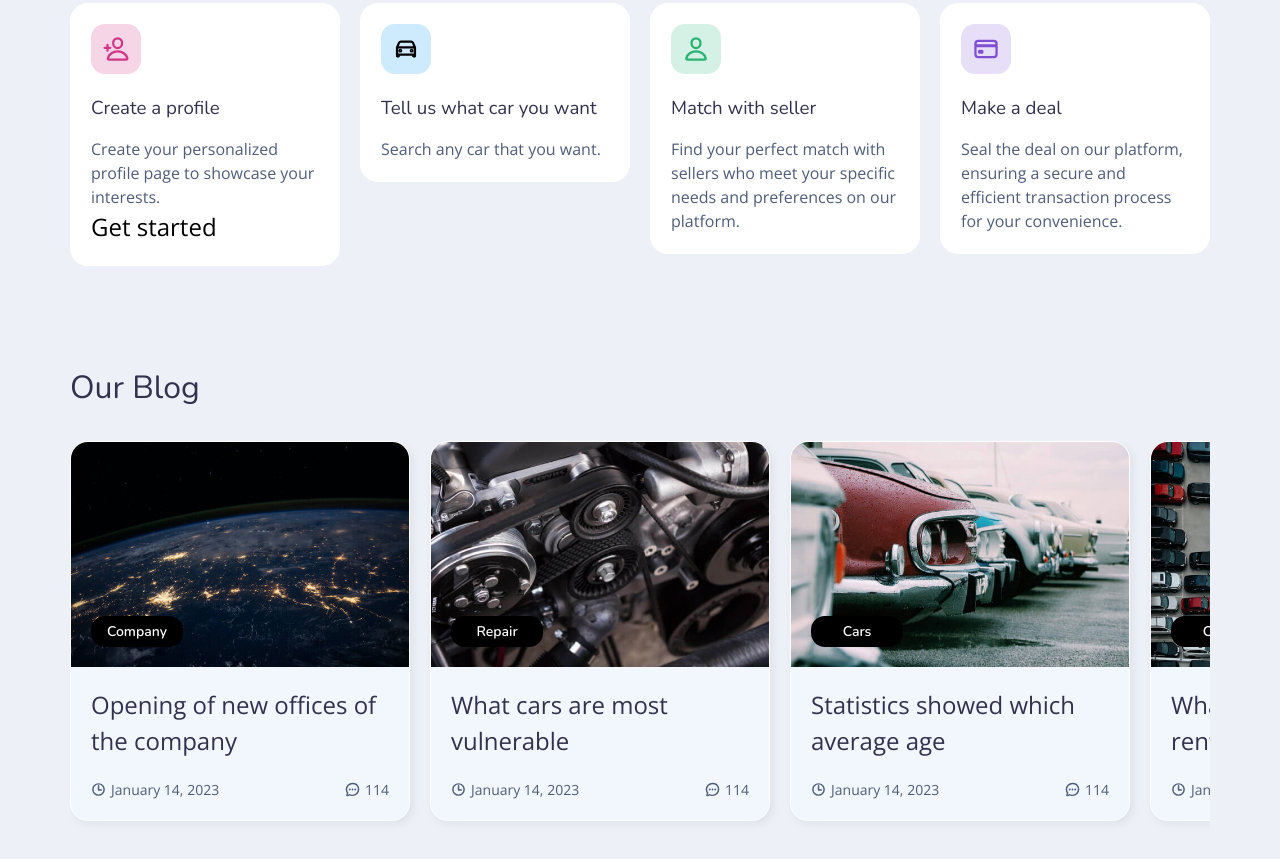
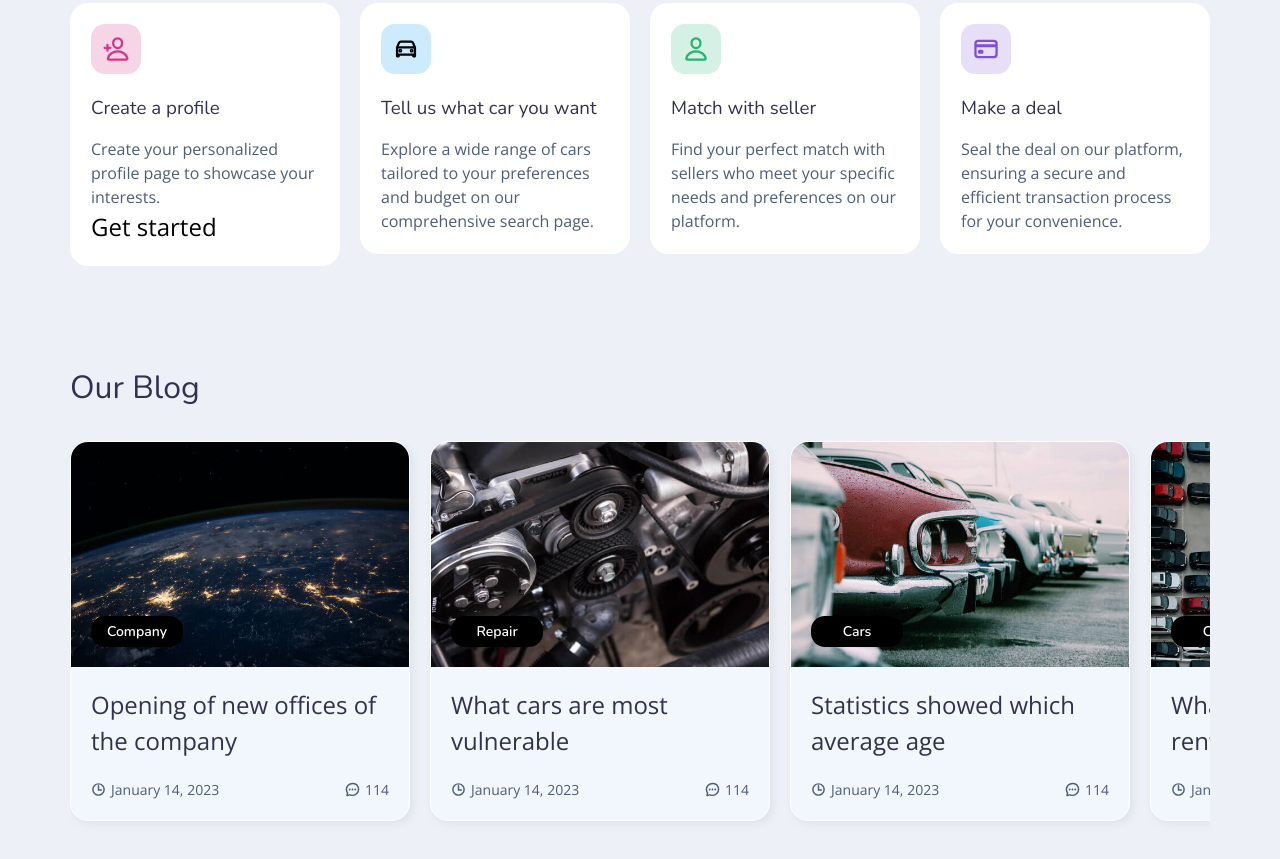
Before and after one commit to maan-2605/rent-n-ride, a plain HTML site: page index.html in a window 1280 px wide. Shown: the part 2026-2885 px from the top of the page. Drawn offline with nearby package versions, Linux system fonts and the light colour scheme.

Commit message:
Update index.html

```diff
--- a/index.html
+++ b/index.html
@@ -572,7 +572,7 @@
                 <h3 class="card-title">Tell us what car you want</h3>
 
                 <p class="card-text">
-                  Search any car that you want.
+                 Explore a wide range of cars tailored to your preferences and budget on our comprehensive search page.
                 </p>
 
               </div>
```
